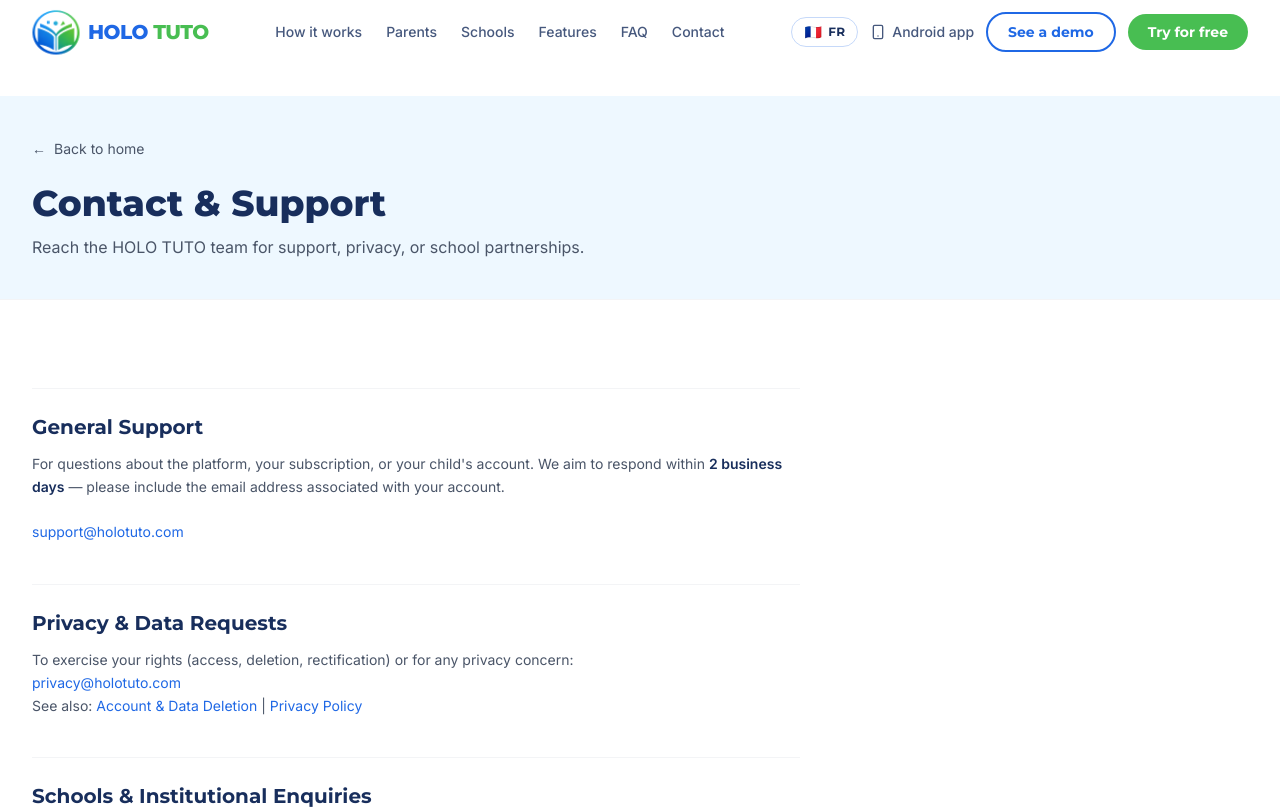
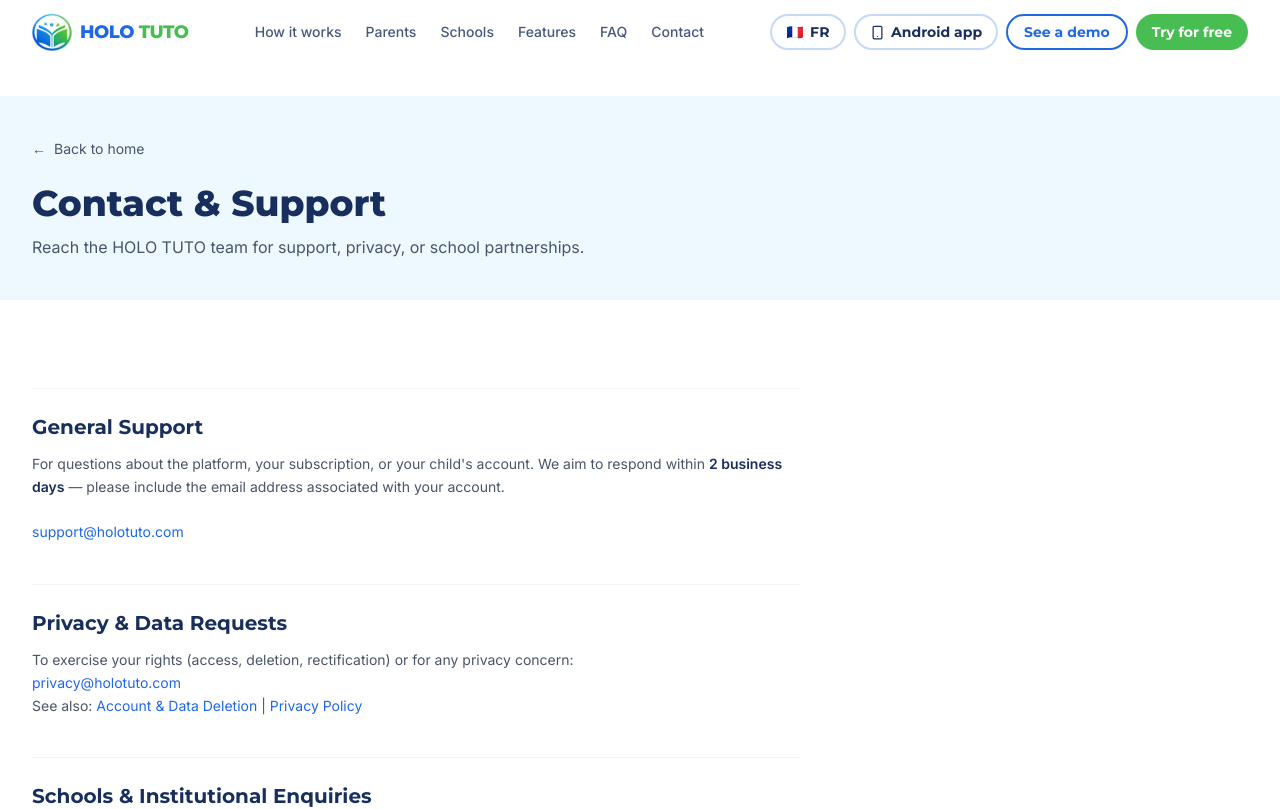
Before and after one commit to groupegisebs/holotuto-website, a React (Vite) app: page /contact in a window 1280 px wide. Shown: the top 809 px of the page. Built offline with nearby package versions, Linux system fonts and the light colour scheme.

Commit message:
refactor: update LanguageSwitcher and Navbar components for improved styling and layout consistency

```diff
--- a/components/LanguageSwitcher.jsx
+++ b/components/LanguageSwitcher.jsx
@@ -12,9 +12,9 @@
     <button
       onClick={toggle}
       aria-label={current === 'fr' ? 'Switch to English' : 'Passer en français'}
-      className={`flex items-center gap-1.5 px-3 py-1.5 rounded-full border transition-all duration-200
+      className={`inline-flex items-center justify-center gap-1.5 h-9 px-3.5 rounded-full border-2 transition-all duration-200
         border-ht-blue/25 text-ht-navy hover:border-ht-blue hover:bg-ht-light
-        font-montserrat font-bold text-xs tracking-wide ${className}`}
+        font-montserrat font-bold text-sm tracking-wide ${className}`}
     >
       {/* Flag emoji + language code */}
       <span className="text-sm leading-none">{current === 'fr' ? '🇬🇧' : '🇫🇷'}</span>
--- a/components/Navbar.jsx
+++ b/components/Navbar.jsx
@@ -4,6 +4,12 @@
 import LanguageSwitcher from './LanguageSwitcher'
 import { useCalendly } from '../contexts/CalendlyContext'
 import { WEB_APP_URL, ANDROID_APP_URL } from '../constants/links'
+
+const navLinkClass =
+  'inline-flex items-center h-9 text-sm font-inter font-medium text-ht-navy/80 hover:text-ht-blue transition-colors whitespace-nowrap'
+
+const actionOutlineClass =
+  'inline-flex items-center justify-center gap-1.5 h-9 px-3.5 text-sm font-montserrat font-bold rounded-full border-2 border-ht-blue/25 text-ht-navy hover:border-ht-blue hover:bg-ht-light transition-all duration-200 whitespace-nowrap'
 
 export default function Navbar() {
   const { t } = useTranslation()
@@ -34,11 +40,11 @@
           : 'bg-white'
       }`}
     >
-      <nav className="section-wrapper flex items-center justify-between h-16">
+      <nav className="section-wrapper flex items-center h-16 gap-4 xl:gap-6">
 
         {/* Logo */}
         <a href="#hero" className="flex items-center gap-2 flex-shrink-0">
-          <div className="w-12 h-12 rounded-full flex items-center justify-center">
+          <div className="w-10 h-10 rounded-full flex items-center justify-center">
             <img
               src="/images/logo.svg"
               alt={t('nav.logo')}
@@ -46,50 +52,51 @@
               loading="lazy"
             />
           </div>
-          <span className="font-montserrat font-extrabold text-xl tracking-tight">
+          <span className="font-montserrat font-extrabold text-lg tracking-tight">
             <span className="text-ht-blue">HOLO</span>
             <span className="text-ht-green"> TUTO</span>
           </span>
         </a>
 
-        {/* Desktop Nav */}
-        <div className="hidden lg:flex items-center gap-6">
+        {/* Desktop Nav — espacement uniforme */}
+        <div className="hidden lg:flex flex-1 items-center justify-center gap-5 xl:gap-6 min-w-0">
           {navLinks.map((l) => (
-            <a
-              key={l.href}
-              href={l.href}
-              className="text-sm font-inter font-medium text-ht-navy/80 hover:text-ht-blue transition-colors whitespace-nowrap"
-            >
+            <a key={l.href} href={l.href} className={navLinkClass}>
               {l.label}
             </a>
           ))}
         </div>
 
-        {/* Desktop CTAs + Language Switcher */}
-        <div className="hidden lg:flex items-center gap-3">
+        {/* Desktop actions — même hauteur h-9, même gap */}
+        <div className="hidden lg:flex items-center gap-2 flex-shrink-0">
           <LanguageSwitcher />
           <a
             href={ANDROID_APP_URL}
             target="_blank"
             rel="noopener noreferrer"
-            className="inline-flex items-center gap-1.5 text-sm font-inter font-medium text-ht-navy/80 hover:text-ht-blue transition-colors whitespace-nowrap"
+            className={actionOutlineClass}
           >
-            <Smartphone size={16} aria-hidden="true" />
+            <Smartphone size={15} aria-hidden="true" />
             {t('nav.downloadAndroid')}
           </a>
-          <button onClick={openModal} className="btn-secondary px-5 py-2 text-sm">
+          <button onClick={openModal} className="btn-secondary h-9 px-4 text-sm">
             {t('nav.seeDemo')}
           </button>
-          <a href={WEB_APP_URL} target="_blank" rel="noopener noreferrer" className="btn-primary px-5 py-2 text-sm">
+          <a
+            href={WEB_APP_URL}
+            target="_blank"
+            rel="noopener noreferrer"
+            className="btn-primary h-9 px-4 text-sm"
+          >
             {t('nav.tryFree')}
           </a>
         </div>
 
         {/* Mobile: Language Switcher + hamburger */}
-        <div className="lg:hidden flex items-center gap-2">
+        <div className="lg:hidden flex items-center gap-2 ml-auto">
           <LanguageSwitcher />
           <button
-            className="p-2 rounded-lg text-ht-navy hover:bg-ht-light transition-colors"
+            className="inline-flex items-center justify-center w-9 h-9 rounded-full text-ht-navy hover:bg-ht-light transition-colors"
             onClick={() => setOpen((o) => !o)}
             aria-label={open ? 'Fermer le menu' : 'Ouvrir le menu'}
           >
@@ -100,32 +107,40 @@
 
       {/* Mobile drawer */}
       {open && (
-        <div className="lg:hidden bg-white border-t border-gray-100 px-4 py-5 space-y-3 shadow-lg">
+        <div className="lg:hidden bg-white border-t border-gray-100 px-4 py-5 space-y-1 shadow-lg">
           {navLinks.map((l) => (
             <a
               key={l.href}
               href={l.href}
               onClick={() => setOpen(false)}
-              className="block py-2 text-sm font-inter font-medium text-ht-navy hover:text-ht-blue border-b border-gray-50 last:border-0"
+              className="flex items-center h-11 text-sm font-inter font-medium text-ht-navy hover:text-ht-blue border-b border-gray-50 last:border-0"
             >
               {l.label}
             </a>
           ))}
-          <div className="pt-3 flex flex-col gap-3">
+          <div className="pt-4 flex flex-col gap-2.5">
             <a
               href={ANDROID_APP_URL}
               target="_blank"
               rel="noopener noreferrer"
               onClick={() => setOpen(false)}
-              className="inline-flex items-center justify-center gap-2 py-2.5 text-sm font-inter font-medium text-ht-navy border border-gray-200 rounded-lg hover:bg-ht-light transition-colors w-full"
+              className={`${actionOutlineClass} w-full`}
             >
-              <Smartphone size={16} aria-hidden="true" />
+              <Smartphone size={15} aria-hidden="true" />
               {t('nav.downloadAndroid')}
             </a>
-            <button onClick={() => { openModal(); setOpen(false) }} className="btn-secondary py-2.5 text-sm w-full">
+            <button
+              onClick={() => { openModal(); setOpen(false) }}
+              className="btn-secondary h-11 text-sm w-full"
+            >
               {t('nav.seeDemo')}
             </button>
-            <a href={WEB_APP_URL} target="_blank" rel="noopener noreferrer" className="btn-primary py-2.5 text-sm w-full">
+            <a
+              href={WEB_APP_URL}
+              target="_blank"
+              rel="noopener noreferrer"
+              className="btn-primary h-11 text-sm w-full"
+            >
               {t('nav.tryFree')}
             </a>
           </div>
```
Lines whose indentation alone changed are shown as unchanged.
